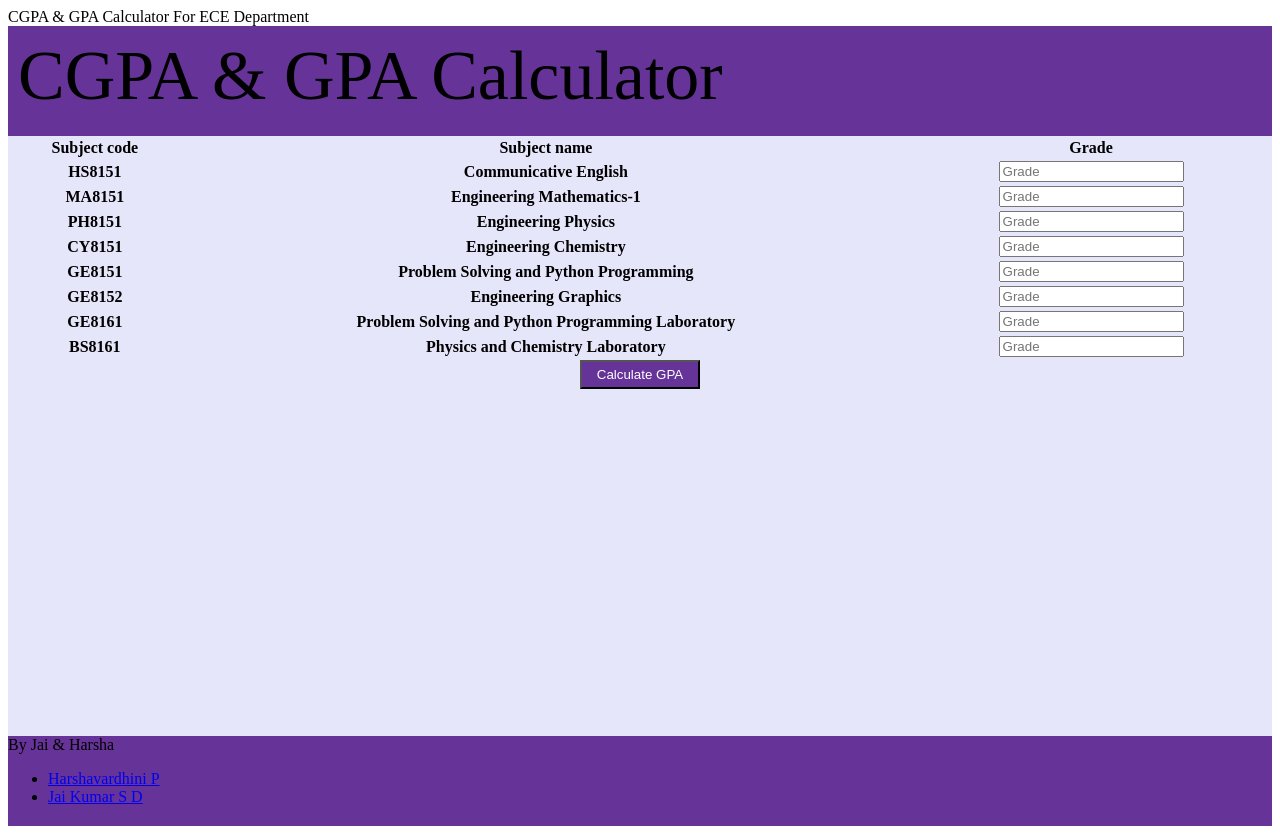
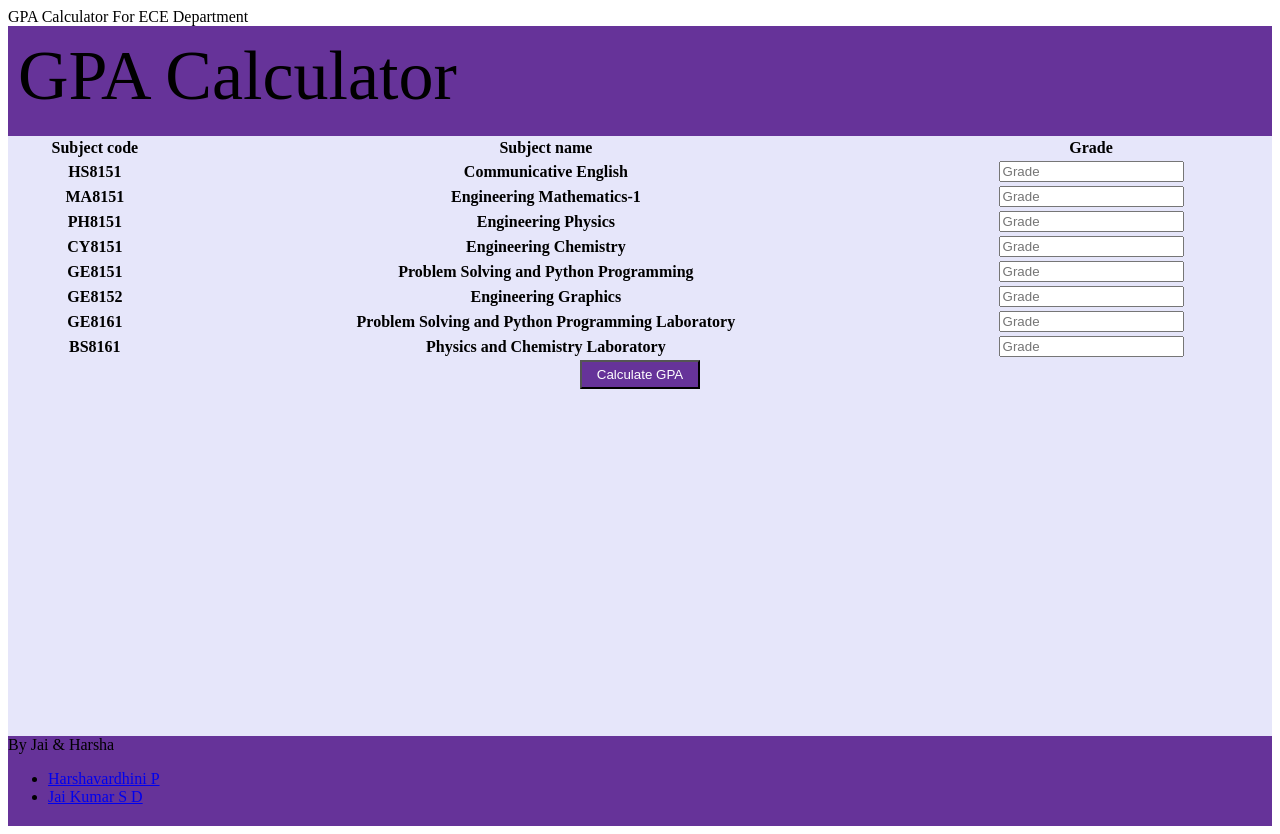
Before and after one commit to Jai01122000/Jai0112200.github.io, a plain HTML site: page sem1.html in a window 1280 px wide. Drawn offline with Linux system fonts and the light colour scheme.

Commit message:
Update sem1.html

```diff
--- a/sem1.html
+++ b/sem1.html
@@ -2,15 +2,13 @@
 <html>
  <head>
  <meta charset="utf-8">
- <title1>CGPA & GPA</title1>
+ <title1> GPA</title1>
  <title2>Calculator</title2>
  <title3>For ECE Department</title3>
  <link rel="stylesheet" href="stylesheet.css">
- <script type="text/javascript" src="script.js">
- </script>
  </head>
  <body>
- <div class="header">CGPA & GPA Calculator</div>
+ <div class="header"> GPA Calculator</div>
 
  <div class="main">
  <form>
```
